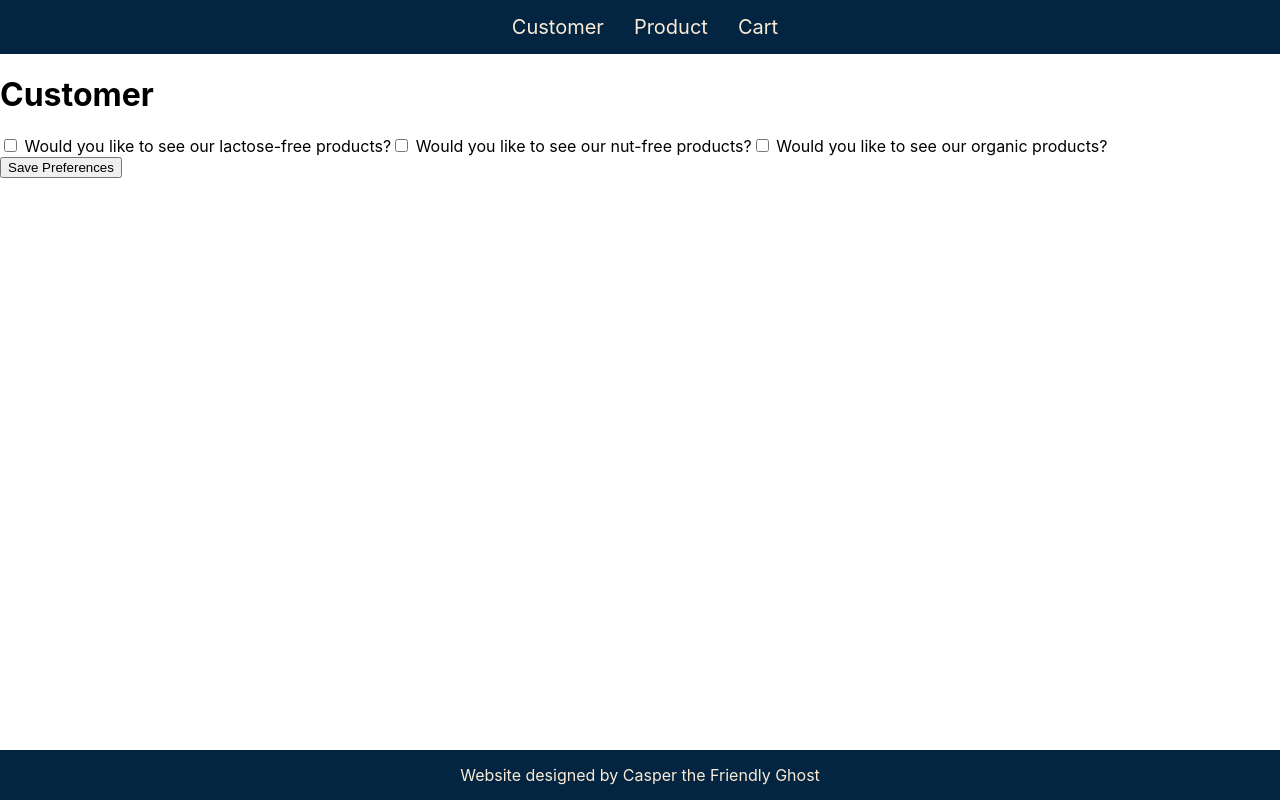
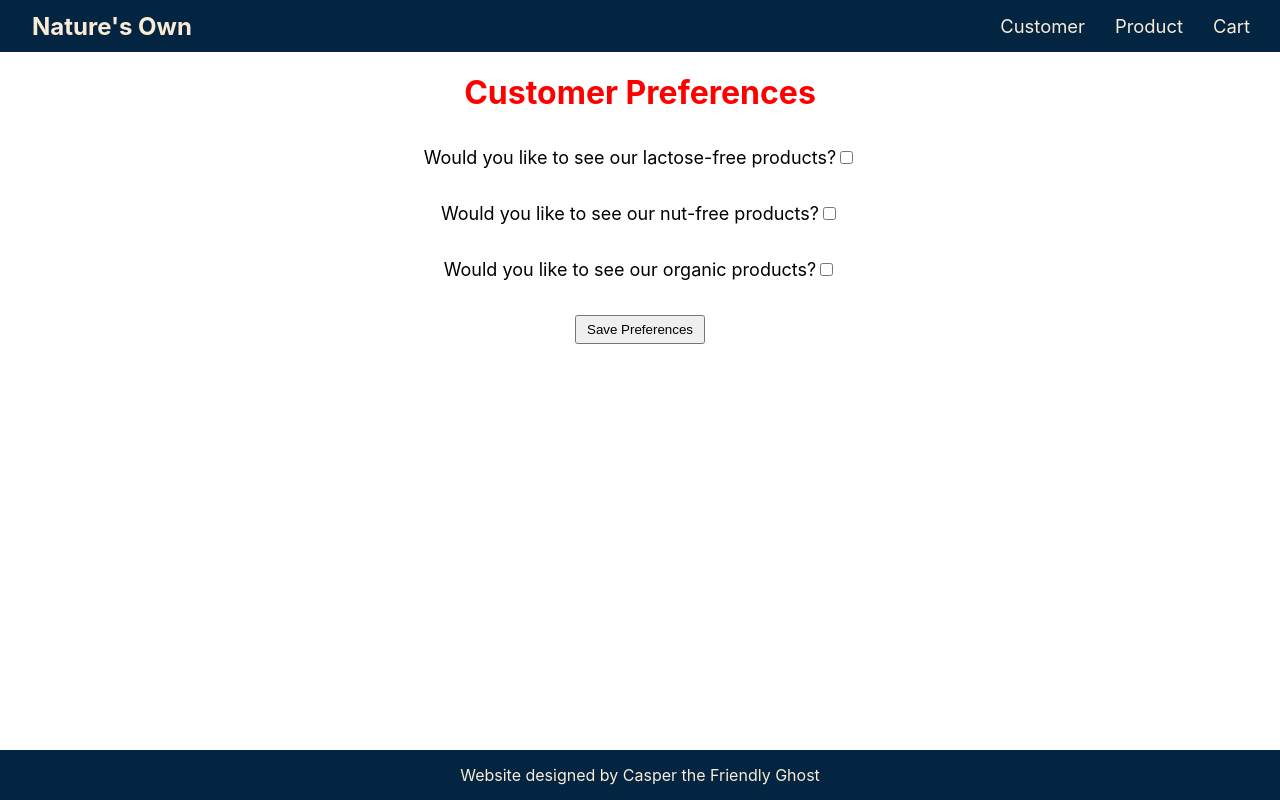
Before and after one commit to jsoon049/3125-L2, a React (Create React App) app: page / in a window 1280 px wide. Built offline with nearby package versions, Linux system fonts and the light colour scheme.

Commit message:
Added brand name

```diff
--- a/src/App.css
+++ b/src/App.css
@@ -1,22 +1,8 @@
 button {
   margin-bottom: 15px;
+  padding: 5px 10px;
 }
 
-a {
-  color: antiquewhite;
-  font-size: 1.25rem;
-  text-decoration: none;
-  transition: all 0.3s ease;
+h1 {
+  color: red;
 }
-
-a:hover {
-  opacity: 0.7;
-}
-
-.header_footer {
-  display: flex;
-  justify-content: center;
-  align-items: center;
-  padding: 10px 0;
-  background-color: #032541;
-}
--- a/src/components/Card.js
+++ b/src/components/Card.js
@@ -7,7 +7,7 @@ export const Card = ({ product }) => {
   return (
     <div className="product-card">
       <p className="prodName">{product.name}</p>
-      <p className="prodPrice">{product.price}</p>
+      <p className="prodPrice">{'$' + product.price}</p>
       <button className="btn" onClick={() => addToCart(product)}>
         Add To Cart
       </button>
--- /dev/null
+++ b/src/components/Cart.css
@@ -0,0 +1,8 @@
+.cartContainer {
+    text-align: center;
+}
+
+.totalPrice {
+    font-weight: 700;
+    font-size: 20px;
+}
--- a/src/components/Cart.js
+++ b/src/components/Cart.js
@@ -1,27 +1,28 @@
 import React, { useContext } from "react";
 import { GlobalContext } from "./GlobalState";
+import "./Cart.css"
 
 export const Cart = () => {
   const { cart } = useContext(GlobalContext);
-//   let myData2 = [];
-//   if(cart.length > 0) {
-//     const myData = [].concat(cart)
-//     for (let i = 0; i < myData.length; i += 1) {
-//         console.log(myData[i].name)
-//     }
-//     myData2 = myData;
-//   }
-//   console.log(myData2);
+  let totalPrice = 0;
+  let sorted = [].concat(cart);
+  if(cart.length > 0) {
+    for (let i = 0; i < sorted.length; i += 1) {
+        totalPrice+=sorted[i].price
+    }
+    sorted.sort((a, b) => a.price - b.price);
+  }
 
   return (
-    <div>
-      <h1>Cart</h1>
+    <div className="cartContainer">
+      <h1>Your Cart</h1>
       <div className="cart-wrapper">
       {cart.length > 0 ? (
           <div className="movie-grid">
-            {cart.map((product, i) => (
-              <p key={i}>{product.name} {product.price}</p>
+            {sorted.map((product, i) => (
+              <p key={i}>{product.name + " $" + product.price}</p>
             ))}
+            <p className="totalPrice">{'Total Price: ' + '$' + totalPrice}</p>
           </div>
         ) : (
           <h2 className="no-items">No items in your shopping cart!</h2>
--- /dev/null
+++ b/src/components/Customer.css
@@ -0,0 +1,13 @@
+.customerContainer {
+    text-align: center;
+}
+
+.customerTitle {
+    margin-bottom: 35px;
+}
+
+label {
+    display: block;
+    margin-bottom: 35px;
+    font-size: 18px;
+}
--- a/src/components/Customer.js
+++ b/src/components/Customer.js
@@ -1,4 +1,5 @@
 import React from "react";
+import './Customer.css'
 
 export const Customer = () => {
   // State used to track user preferences
@@ -24,41 +25,40 @@ export const Customer = () => {
   };
 
   return (
-    <div>
-      <h1>Customer</h1>
+    <div className="customerContainer">
+      <h1 className="customerTitle">Customer Preferences</h1>
       <div className="checkbox-wrapper">
         <label>
+          Would you like to see our lactose-free products?
           <input
             type="checkbox"
             onChange={handleChange}
             defaultChecked={state.lactose}
             name="lactose"
-          />{" "}
-          Would you like to see our lactose-free products?
+          />
         </label>
         <label>
+          Would you like to see our nut-free products?
           <input
             type="checkbox"
             onChange={handleChange}
             defaultChecked={state.nuts}
             name="nuts"
-          />{" "}
-          Would you like to see our nut-free products?
+          />
         </label>
         <label>
+          Would you like to see our organic products?
           <input
             type="checkbox"
             onChange={handleChange}
             defaultChecked={state.organic}
             name="organic"
-          />{" "}
-          Would you like to see our organic products?
+          />
         </label>
+        <button className="btn" onClick={sendUserInfo}>
+        Save Preferences
+      </button>
       </div>
-      <button className="btn" onClick={sendUserInfo}>
-        {" "}
-        Save Preferences{" "}
-      </button>
     </div>
   );
 };
--- a/src/components/Header.css
+++ b/src/components/Header.css
@@ -1,7 +1,13 @@
-/* Header Styles */
+.brand {
+  margin: 0;
+  color: antiquewhite;
+  position: absolute;
+  left: 2.5%;
+}
+
 .header {
   display: flex;
-  justify-content: center;
+  justify-content: flex-end;
   align-items: center;
   padding: 15px 0;
   background-color: #032541;
@@ -9,7 +15,7 @@
 
 a {
   color: antiquewhite;
-  font-size: 1.25rem;
+  font-size: 1.15rem;
   text-decoration: none;
   transition: all 0.3s ease;
 }
--- a/src/components/Header.js
+++ b/src/components/Header.js
@@ -5,6 +5,7 @@ import "./Header.css";
 export const Header = () => {
   return (
     <div className="header">
+      <h2 className="brand">Nature's Own</h2>
       <ul className="nav-links">
         <li>
           <Link to="/">Customer</Link>
--- a/src/components/Product.css
+++ b/src/components/Product.css
@@ -4,13 +4,14 @@
 
 .prod_wrapper {
     display: grid;
-    grid-template-columns: 2fr 2fr 2fr 2fr; /* 3 columns */
-    grid-template-rows: 3fr 3fr 3fr; /* 3 rows */
+    grid-template-columns: 1fr 1fr 1fr 1fr; /* 3 columns */
+    grid-template-rows: 1fr 1fr 1fr; /* 3 rows */
+    /* grid-gap: 0px 10px; */
 }
 
 .prod_ul {
     text-align: center;
     border: 1px solid lightgrey;
-    margin: 10px 25px;
+    margin: 10px 20px;
     padding: 10px;
 }
```
